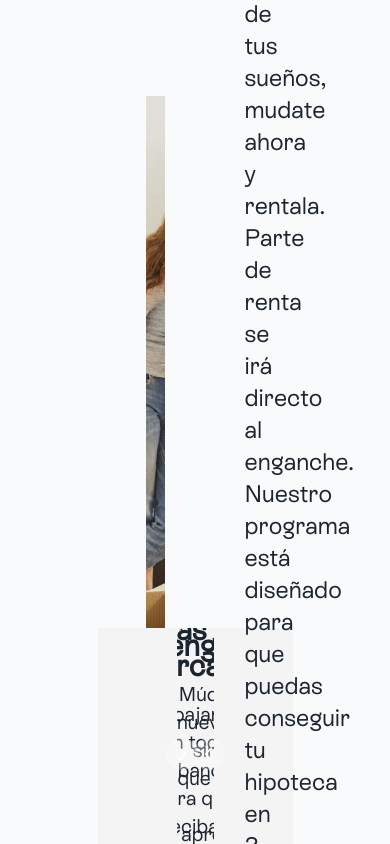
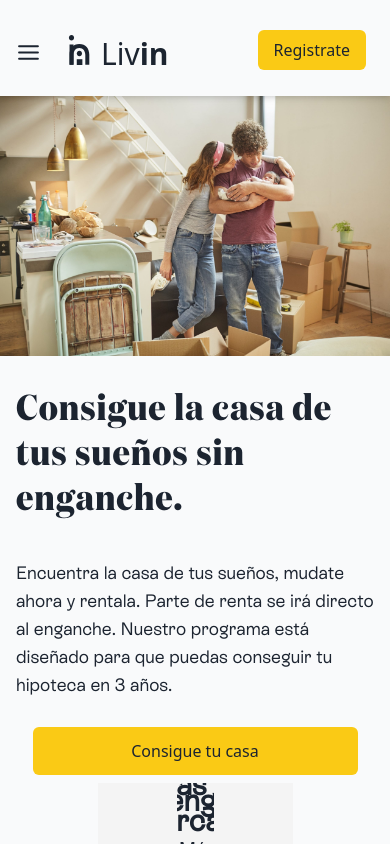
Before and after one commit to AlexisMorhe/Livin-MVP, a Next.js app: page / in a window 390 px wide. Shown: the top 844 px of the page. Built offline with nearby package versions, Linux system fonts and the light colour scheme; a web font is replaced by a local one.

Commit message:
Mobile support

```diff
--- a/components/Home/hero.js
+++ b/components/Home/hero.js
@@ -2,16 +2,16 @@ import Link from "next/link";
 
 export default function Hero() {
   return (
-    <div className='bg-gray-50 w-1/2 xl:w-11/12 px-12 relative h-[63vh] text-dark flex'>
-      <div className='w-7/12 h-full flex justify-center'>
+    <div className='bg-gray-50 w-full sm:w-1/2 xl:w-11/12 px-0 sm:px-12 relative h-full sm:h-[63vh] text-dark flex flex-col sm:flex-row'>
+      <div className='w-full sm:w-7/12 h-full flex justify-center'>
         <img className='object-cover w-full' src='static/familia.jpg' />
       </div>
-      <div className='flex flex-col h-full z-10 w-2/5 pl-20 justify-center relative'>
-        <h1 className='font-domaine-bold tracking-wide text-lg xl:text-[3.75rem] my-4 leading-tight w-5/6'>Consigue la casa de tus sueños sin enganche.</h1>
-        <p className='font-rebond w-full my-5 text-2xl'>Encuentra la casa de tus sueños, mudate ahora y rentala. Parte de renta se irá directo al enganche. Nuestro programa está diseñado para que puedas conseguir tu hipoteca en 3 años.</p>
-        <div className='flex w-1/2 xl:w-full'>
-          <Link href='/registro'><a className='my-4 mr-0 xl:mr-8 xl:mr-8 w-10 xl:w-fit py-3 px-9 text-lg bg-yellow-300 font-chillax font-medium rounded-md hover:bg-yellow-200 transition-all'>Consigue tu casa</a></Link>
-          <Link href='/vendetucasa'><a className='my-4 w-10 xl:w-fit py-3 px-0 xl:px-9 text-lg text-white bg-dark font-chillax font-medium rounded-md hover:bg-slate-700 transition-all'>Vende tu casa</a></Link>
+      <div className='flex flex-col h-full z-10 w-full sm:w-2/5 pt-4 sm:pt-0 pl-0 sm:pl-20 justify-start sm:justify-center relative'>
+        <h1 className='font-domaine-bold tracking-wide text-4xl sm:text-5xl 2xl:text-[3.75rem] my-4 leading-tight pl-4 sm:pl-0 w-full'>Consigue la casa de tus sueños sin enganche.</h1>
+        <p className='font-rebond w-full my-5 text-lg 2xl:text-2xl px-4 sm:px-0'>Encuentra la casa de tus sueños, mudate ahora y rentala. Parte de renta se irá directo al enganche. Nuestro programa está diseñado para que puedas conseguir tu hipoteca en 3 años.</p>
+        <div className='flex w-full justify-center sm:w-1/2 xl:w-full'>
+          <Link href='/registro'><a className='my-2 sm:my-4 mr-0 xl:mr-8 xl:mr-8 w-5/6 xl:w-fit py-3 text-center px-9 text-base 2xl:text-lg bg-yellow-300 font-chillax font-medium rounded-md hover:bg-yellow-200 transition-all'>Consigue tu casa</a></Link>
+          <Link href='/vendetucasa'><a className='hidden sm:block my-4 w-10 xl:w-fit py-3 px-0 xl:px-9 text-base 2xl:text-lg text-white bg-dark font-chillax font-medium rounded-md hover:bg-slate-700 transition-all'>Vende tu casa</a></Link>
         </div>
       </div>
     </div>
--- a/components/Layout/layout.js
+++ b/components/Layout/layout.js
@@ -1,6 +1,7 @@
 import Head from 'next/head';
 import Footer from "./footer";
 import Navbar from "./navbar";
+import NavMobile from "./navmobile";
 
 export default function Layout({title, description, children}) {
 
@@ -9,11 +10,12 @@ export default function Layout({title, description, children}) {
       <Head>
         <title>{title}</title>
         <meta name="description" content={description} />
-        <meta initial-scale='1.0' />
+        <meta initial-scale='1.0' minimum-scale='1.0' />
         <link rel="icon" href="/public/favicon.ico" />
       </Head>
       <main className='w-full bg-gray-50'>
         <Navbar />
+        <NavMobile />
         <div className='pt-24 w-full flex flex-col items-center justify-center'>
           {children}
         </div>
--- a/components/Layout/logo.js
+++ b/components/Layout/logo.js
@@ -4,8 +4,8 @@ export default function Logo() {
   return(
     <Link href='/'>
       <a className='text-3xl font-chillax flex items-center w-48'>
-        <img className='w-7 mr-3' src='/static/livin_logo.svg' />
-        <p className='mt-1 font-medium text-dark'>Liv<span className='font-semibold'>in</span></p>
+        <img className='w-7 mr-2' src='/static/livin_logo.svg' />
+        <p className='pt-2 font-medium text-dark'>Liv<span className='font-semibold'>in</span></p>
       </a>
     </Link>
   )
--- a/components/Layout/navbar.js
+++ b/components/Layout/navbar.js
@@ -1,6 +1,8 @@
 import Link from "next/link";
 import { useRouter } from "next/router";
 import NavLogo from "./logo";
+import {useForm} from "../../context/formContext";
+import {FiMenu} from "react-icons/fi";
 
 const navigation = [
   { name: 'Inicio', href: '/' },
@@ -12,16 +14,18 @@ const navigation = [
 
 export default function Navbar() {
 
+  const {setMenu} = useForm();
   const router = useRouter();
 
   return (
     <div className='w-full overflow-x-clip bg-gray-50 text-dark'>
-      <div className='hidden w-full h-24 pt-1 md:flex justify-center items-center fixed bg-gray-50 z-20 shadow-md'>
-        <div className='w-3/4 flex'>
-          <div className='ml-[8.2rem]'>
-            <NavLogo />
+      <div className='w-full h-24 pr-6 pl-4 sm:pr-0 sm:pl-[8.2rem] pt-1 flex justify-between sm:justify-center items-center fixed bg-gray-50 z-20 shadow-md'>
+        <div className='w-1/2 flex justify-between sm:w-1/5 sm:w-3/4 flex'>
+          <div className='pt-3 pr-6 block sm:hidden'>
+            <FiMenu onClick={() => setMenu(menu => !menu)} size={25} />
           </div>
-          <div className='flex justify-between items-center w-2/5 mr-14'>
+          <NavLogo />
+          <div className='hidden sm:flex justify-between items-center w-2/5 mr-14'>
             {navigation.map((item, index) => {
               return <Link key={index} href={item.href}><a className={ router.pathname === item.href
                 ? 'relative py-2 font-chillax font-medium after:absolute after:bottom-0 after:left-0 after:h-0.5 after:w-full after:origin-center after:bg-yellow-300'
@@ -31,13 +35,10 @@ export default function Navbar() {
             })}
           </div>
         </div>
-        <div className='w-1/4 flex items-center'>
-          <Link href='/login'><a className='relative py-2 font-chillax font-medium mr-4 after:absolute after:bottom-0 after:left-0 after:h-0.5 after:w-full after:origin-center after:scale-0 after:bg-yellow-300 after:opacity-0 after:transition-all hover:after:scale-100 hover:after:opacity-100'>Iniciar sesión</a></Link>
-          <Link href='/registro'><a className='py-3 px-10 mx-4 bg-yellow-300 font-chillax font-medium rounded-md hover:bg-yellow-200 transition-all'>Registrate</a></Link>
+        <div className='w-1/3 sm:w-1/4 flex items-center justify-end'>
+          <Link href='/login'><a className='hidden sm:inline relative py-2 font-chillax font-medium mr-4 after:absolute after:bottom-0 after:left-0 after:h-0.5 after:w-full after:origin-center after:scale-0 after:bg-yellow-300 after:opacity-0 after:transition-all hover:after:scale-100 hover:after:opacity-100'>Iniciar sesión</a></Link>
+          <Link href='/registro'><a className='py-2 sm:py-3 px-4 sm:px-10 sm:mx-4 bg-yellow-300 font-chillax font-medium rounded-md hover:bg-yellow-200 transition-all'>Registrate</a></Link>
         </div>
       </div>
-      {/*<div className='h-28 pt-1 bg-white flex justify-around items-center fixed z-20 shadow-sm'></div>*/}
-  </div>
-
-  )
-}
+    </div>
+)}
--- /dev/null
+++ b/components/Layout/navmobile.js
@@ -0,0 +1,48 @@
+import {useForm} from "../../context/formContext";
+import Link from "next/link";
+import {useRouter} from "next/router";
+import {useEffect} from "react";
+import {IoClose} from "react-icons/io5";
+
+const navigation = [
+    { name: 'Inicio', href: '/' },
+    { name: 'Agentes', href: '/agentes' },
+    { name: 'Cómo Funciona', href: '/como-funciona' },
+    { name: 'Buscar Hogar', href: '/buscar' },
+    { name: 'Acerca De', href: '/acerca' },
+];
+
+export default function NavMobile() {
+
+    const {menu, setMenu} = useForm();
+    const router = useRouter();
+
+    useEffect(() => {
+        console.log(router.asPath)
+        if (menu) {
+            setMenu(!menu)
+        }
+    }, [router.asPath]);
+
+    return (
+        <div className={menu ? 'block fixed overflow-y-clip z-20 w-full h-full flex flex-col bg-yellow-300'
+            : 'hidden'}>
+            <div className='h-24 w-full flex items-center justify-start pt-1 pl-4'>
+                <IoClose onClick={() => setMenu(menu => !menu)} size={30} />
+            </div>
+            <div className='flex flex-col sm:hidden justify-around items-center pt-10 font-rebond font-medium w-full text-2xl'>
+                {navigation.map((item, index) => {
+                    return <Link key={index} href={item.href}><a className={ router.pathname === item.href
+                        ? 'relative pl-10 py-4 bg-white w-full'
+                        :'relative pl-10 py-4 w-full'} >
+                        {item.name}
+                    </a></Link>
+                })}
+                <div className='w-5/6 pt-16'>
+                    <Link href='/registro'><a className='py-2 mb-4 w-full block text-center bg-dark font-medium text-base text-white rounded-md'>Registrate como comprador</a></Link>
+                    <Link href='/registro-agente'><a className='py-2 w-full block text-center bg-yellow-300 border-2 border-dark font-medium text-base text-black rounded-md'>Registrate como vendedor</a></Link>
+                </div>
+            </div>
+        </div>
+    )
+}
--- a/context/formContext.js
+++ b/context/formContext.js
@@ -17,6 +17,7 @@ export default function FormProvider({ children }) {
     colonia: '',
     habitaciones: [[],[]],
   });
+  const [menu, setMenu] = useState(false);
 
   const formChanges = e => {
     const { name, value } = e.target;
@@ -27,7 +28,7 @@ export default function FormProvider({ children }) {
   }
 
   return (
-    <FormContext.Provider value={{ step, setStep, form, formChanges, setForm }}>
+    <FormContext.Provider value={{ step, setStep, form, formChanges, setForm, menu, setMenu }}>
       { children }
     </FormContext.Provider>)
 };
--- a/package.json
+++ b/package.json
@@ -23,7 +23,7 @@
     "react": "18.2.0",
     "react-currency-format": "^1.1.0",
     "react-dom": "18.2.0",
-    "react-icons": "^4.4.0",
+    "react-icons": "^4.6.0",
     "react-swipeable-views": "^0.14.0",
     "react-swipeable-views-utils": "^0.14.0"
   },
```
Also changed, not shown: 1 other file (tests, documents, lock files or other folders).
